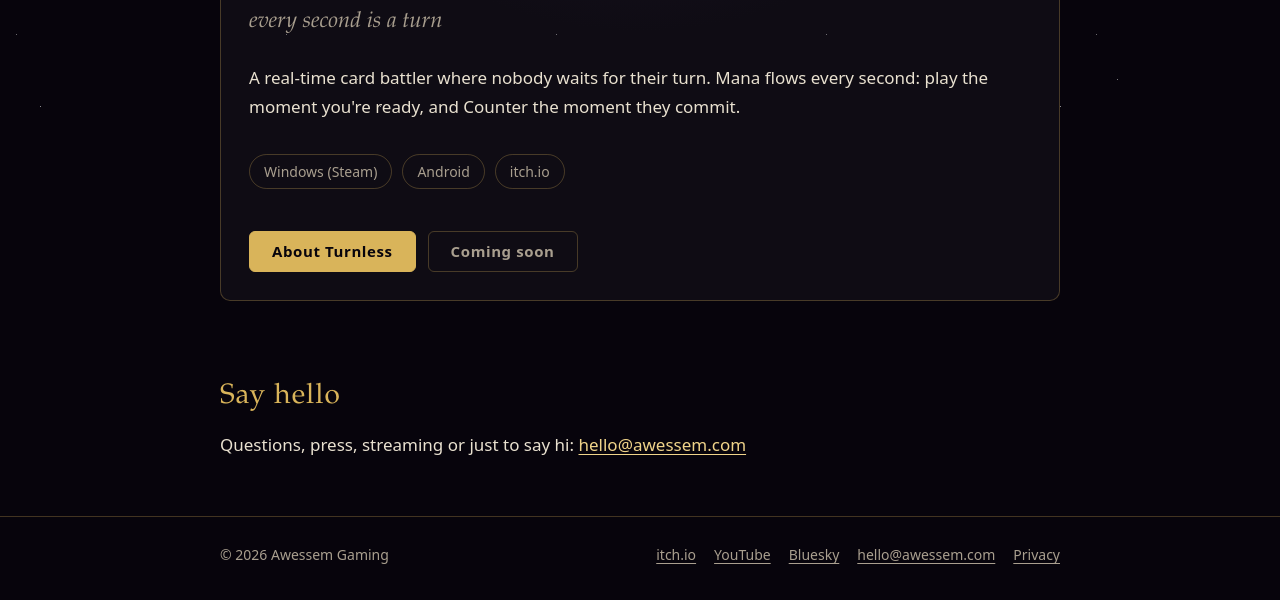
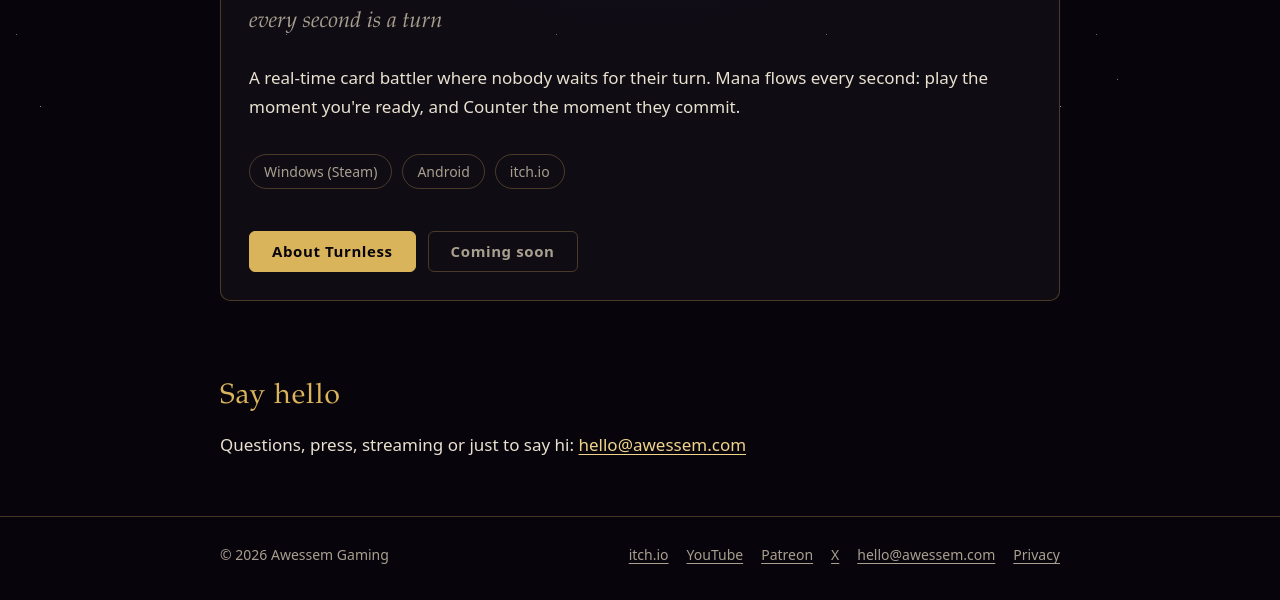
Before and after one commit to Awessem/awessem-site, a plain HTML site: page index.html in a window 1280 px wide. Shown: the part 635-1235 px from the top of the page. Drawn offline with Linux system fonts and the light colour scheme.

Commit message:
site change
removal and adding

```diff
--- a/index.html
+++ b/index.html
@@ -56,7 +56,8 @@
   <nav aria-label="Footer">
     <a href="https://awessem.itch.io" rel="me">itch.io</a>
     <a href="https://www.youtube.com/@awessem" rel="me">YouTube</a>
-    <a href="https://bsky.app/profile/awessem.com" rel="me">Bluesky</a>
+    <a href="https://www.patreon.com/c/awessem" rel="me">Patreon</a>
+    <a href="https://x.com/AwessemGaming" rel="me">X</a>
     <a href="mailto:hello@awessem.com">hello@awessem.com</a>
     <a href="/privacy.html">Privacy</a>
   </nav>
```
Also changed, not shown: 404.html (+2 -1 lines), privacy.html (+2 -1 lines), turnless/index.html (+2 -1 lines).
